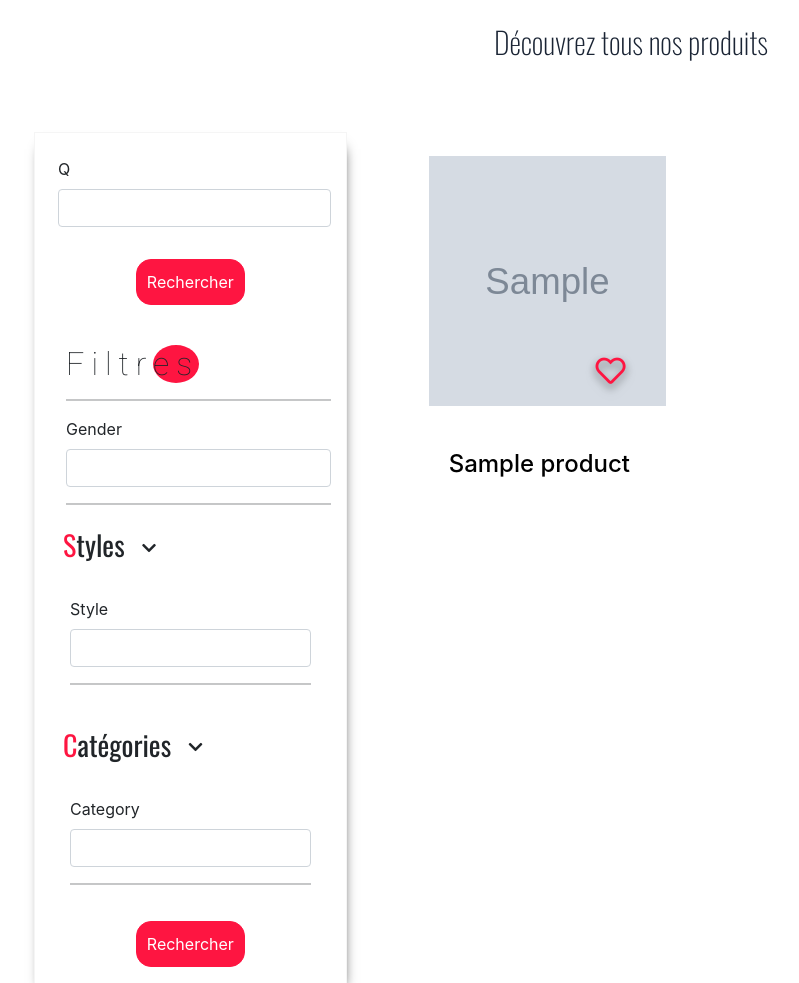
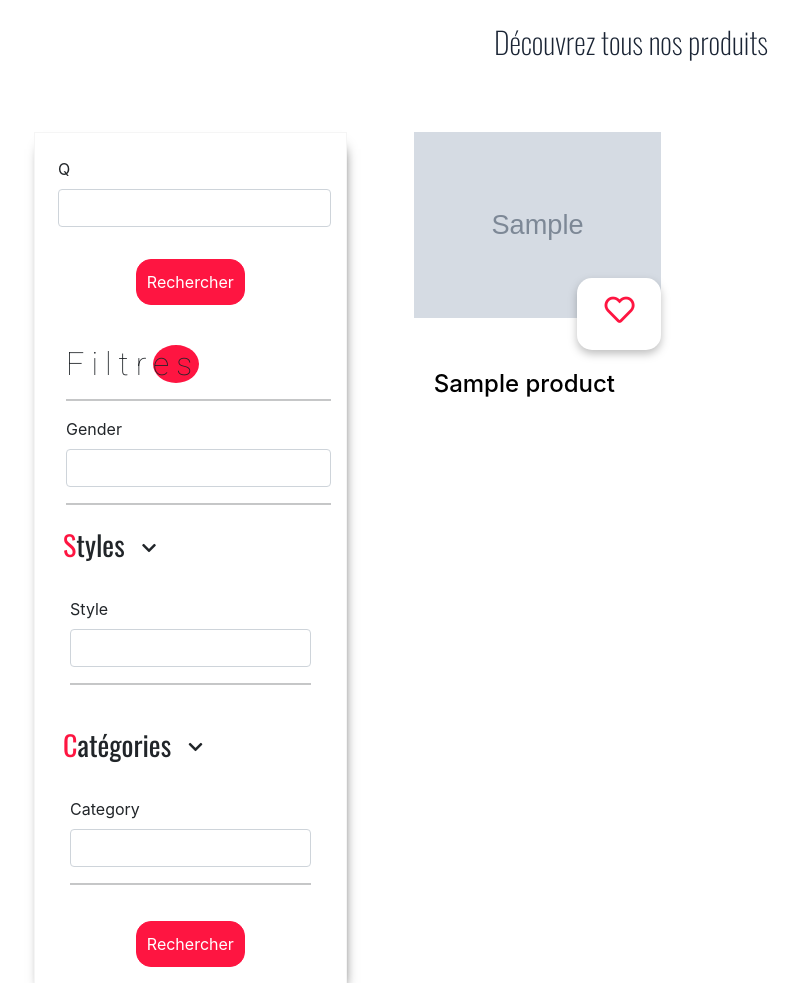
Before and after one commit to JulietteCoetmeur/ici_paris, a Symfony app: template templates/products/index.html.twig in a window 1280 px wide. Shown: the part 56-1039 px from the top of the page, without its empty margins (33-832 px from the left). Run offline with Twig, Linux system fonts and the light colour scheme; the template is opened without the code that fills it: most values are stand-ins (such as "Sample title", 1, 10 or a date in 2020); grey boxes marked "Sample" are stand-in pictures; form fields are guessed from the names that the template uses; style sheets or scripts are compiled from the project's sources; some libraries are stand-ins or nearby versions.

Commit message:
design all products

```diff
--- a/assets/styles/app.scss
+++ b/assets/styles/app.scss
@@ -238,7 +238,7 @@ p {
     border-radius: 15px;
     filter: drop-shadow(0px 4px 4px rgba(0, 0, 0, 0.25));
     color: var(--framboise);
-
+    background-color: white;
     margin-top: -40px;
 }
 p {
@@ -247,8 +247,8 @@ p {
 
 #profil {
     object-fit: cover;
-    width: 300px;
-    height: 250px;
+    width: 100%;
+    height: 25%;
 }
 
 .heart{
@@ -283,6 +283,13 @@ text-decoration: none;
     color: var(--framboise);
 }
 
+.like-icon {
+    background-color: white;
+    padding: 10px;
+    font-size: 30px;
+    border-radius: 50%;
+}
+
 .btn-framboise-filtre {
     background-color: var(--framboise);
     color: white;
--- a/templates/products/index.html.twig
+++ b/templates/products/index.html.twig
@@ -66,17 +66,16 @@ Ici c'est Paris vous propose la parfaite panoplie du Hipster, Bobo ou Bourgeois{
                 {{form_end(searchForm)}}
             </div>
         </div>
-        <div class="col-md-8">
-            <div class="container-fluid">
+        <div class="col-lg-8 col-md-8">
                 <div class="row">
                     {% for product in products %}
                     {% include 'products/product_card.html.twig'%}
                     {% endfor %}
                     <div class="navigation">
-                        {{ knp_pagination_render(products) }}
+                    {{ knp_pagination_render(products) }}
                     </div>
                 </div>
-            </div>
+
         </div>
     </div>
 </div>
--- a/templates/products/product_card.html.twig
+++ b/templates/products/product_card.html.twig
@@ -1,12 +1,12 @@
-<div class="col-xl-4 col-lg-6 col-md-6 col-sm-12 my-4">
+<div class="col-xl-4 col-lg-6 col-md-6 col-sm-12 ">
     <div class="border-card">
         <a href="{{path ('product_show', {'slug': product.slug})}}" class="link-for-show-img">
             <img src="{{ product.image }}" class="img-fluid" id="profil" alt="{{ product.name }}">
-            <div class="text-right color-provider mr-3">
-                <button class="btn pl-3 pr-3 border-pres">
-                    <p class="heart border-style-products p-2">
+            <div class="text-right">
+                <button class="btn border-pres pl-3 pr-3">
+                    <h4>
                         <i class="far fa-heart like-icon"></i>
-                    </p>
+                    </h4>
                 </button>
             </div>
         </a>
```
